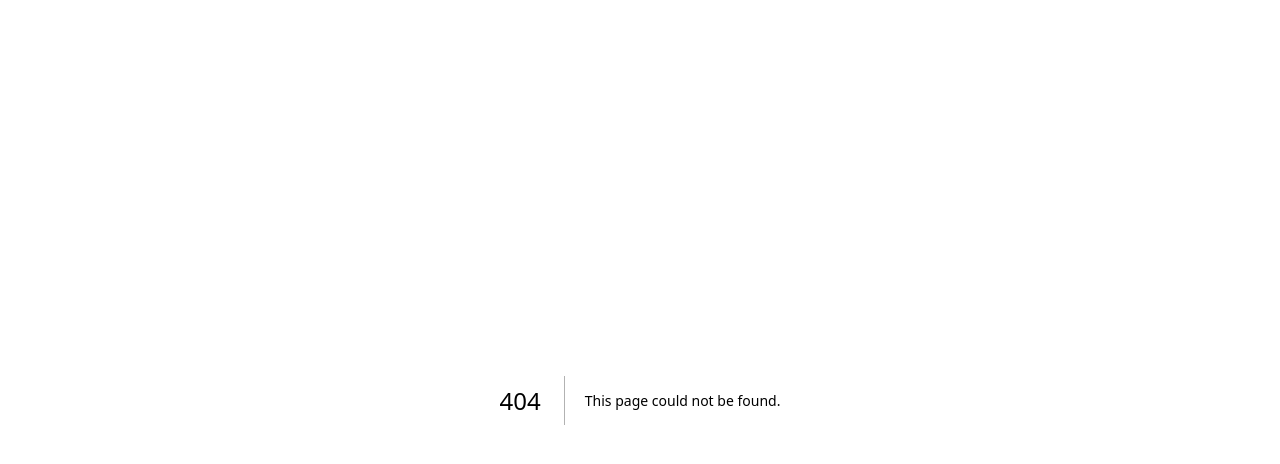
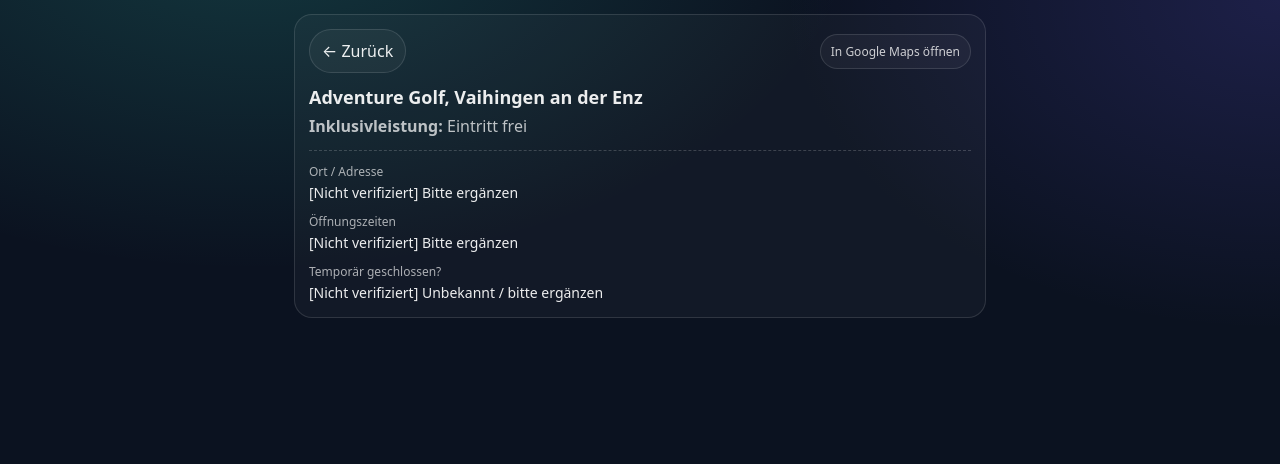
Before and after one commit to toaster4444/Erlebniscard-Region-Stuttgart, a Next.js app: page /attraction/adventure-golf-vaihingen-enz in a window 1280 px wide. Before the commit this address had no page. Shown: the top 464 px of the page. Built offline with nearby package versions, Linux system fonts and the light colour scheme.

Commit message:
Create page.tsx

```diff
--- /dev/null
+++ b/app/attraction/[id]/page.tsx
@@ -0,0 +1,72 @@
+import Link from "next/link";
+import { ATTRACTIONS } from "@/data/attractions";
+import { googleMapsLinkFromQuery } from "@/lib/utils";
+
+export default async function AttractionDetailPage({
+  params
+}: {
+  params: Promise<{ id: string }>;
+}) {
+  const { id } = await params;
+  const a = ATTRACTIONS.find((x) => x.id === id);
+
+  if (!a) {
+    return (
+      <main className="container">
+        <div className="detail">
+          <div className="backrow">
+            <Link className="backbtn" href="/">
+              ← Zurück
+            </Link>
+          </div>
+          <h1>Nicht gefunden</h1>
+          <p style={{ color: "rgba(255,255,255,0.7)" }}>
+            Diese Attraktion existiert in der Liste nicht.
+          </p>
+        </div>
+      </main>
+    );
+  }
+
+  const mapsLink = a.mapsQuery ? googleMapsLinkFromQuery(a.mapsQuery) : null;
+
+  return (
+    <main className="container">
+      <div className="detail">
+        <div className="backrow">
+          <Link className="backbtn" href="/">
+            ← Zurück
+          </Link>
+
+          {mapsLink ? (
+            <a className="smalllink" href={mapsLink} target="_blank" rel="noreferrer">
+              In Google Maps öffnen
+            </a>
+          ) : null}
+        </div>
+
+        <h1>{a.name}</h1>
+        <p style={{ margin: "0", color: "rgba(255,255,255,0.72)", lineHeight: 1.45 }}>
+          <strong>Inklusivleistung:</strong> {a.included}
+        </p>
+
+        <div className="kv">
+          <div>
+            <div className="label">Ort / Adresse</div>
+            <div className="value">{a.address ?? "[Nicht verifiziert] Bitte ergänzen"}</div>
+          </div>
+
+          <div>
+            <div className="label">Öffnungszeiten</div>
+            <div className="value">{a.openHours ?? "[Nicht verifiziert] Bitte ergänzen"}</div>
+          </div>
+
+          <div>
+            <div className="label">Temporär geschlossen?</div>
+            <div className="value">{a.temporarilyClosed ?? "[Nicht verifiziert] Unbekannt / bitte ergänzen"}</div>
+          </div>
+        </div>
+      </div>
+    </main>
+  );
+}
```
